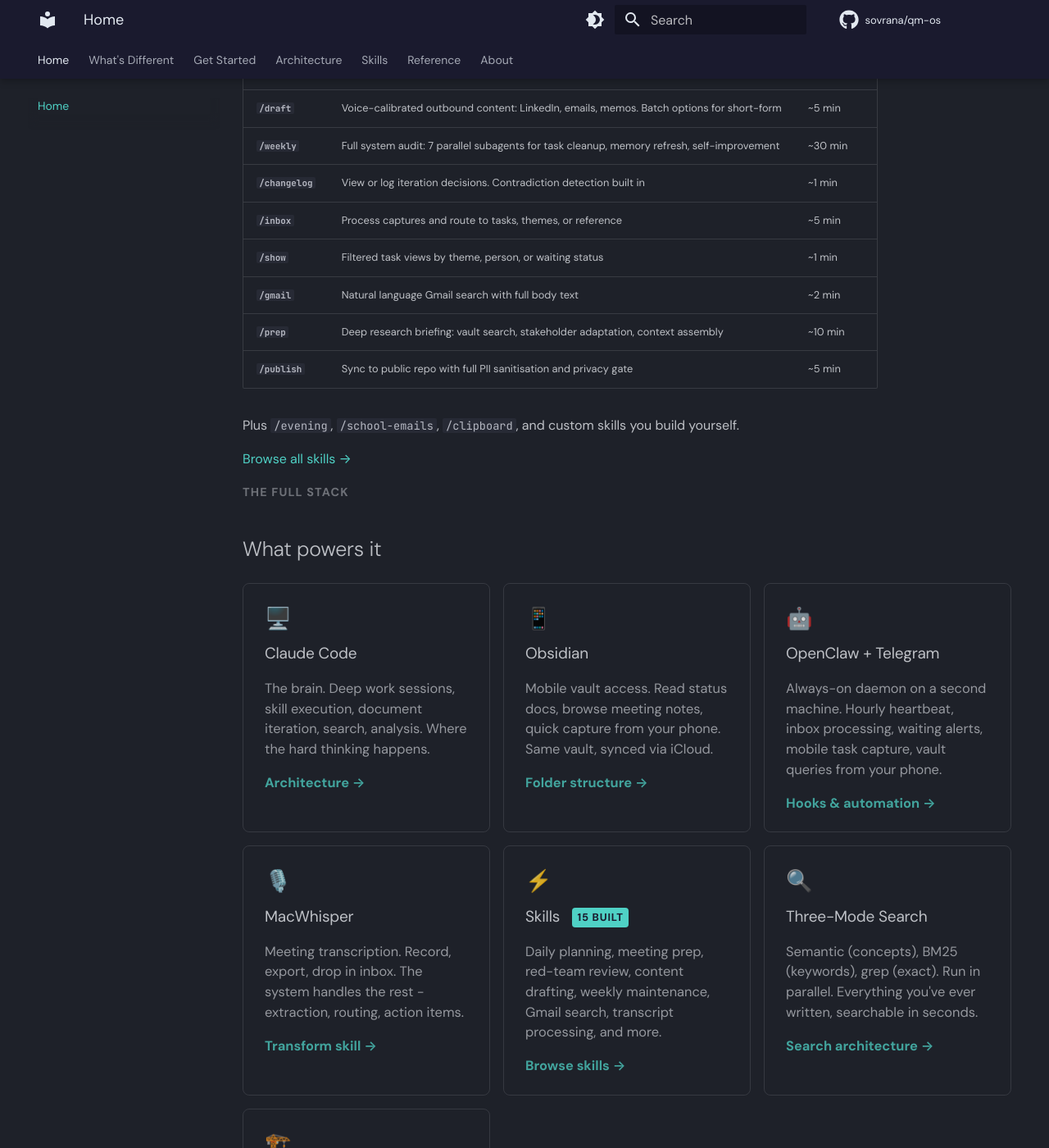
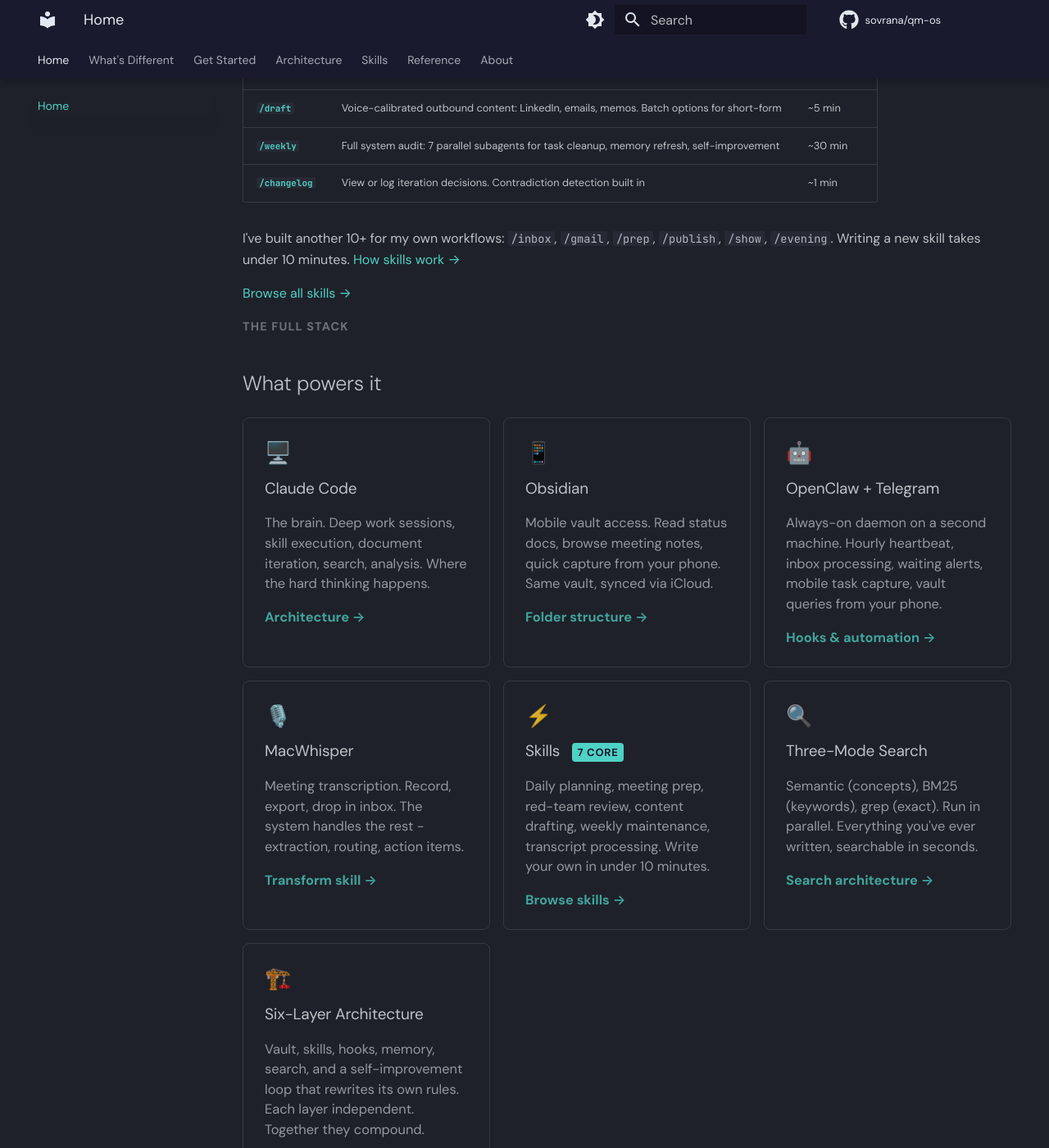
Before and after one commit to sovrana/qm-os, an MkDocs documentation site: the page built from docs/index.md, in a window 1280 px wide and 1400 px high, scrolled down 4882 px. Shown: the whole window at 82% size. Built offline with MkDocs 1.6.1 and Material for MkDocs 9.7.7, drawn with Linux system fonts in a browser that asks for light colours; comment, search, counter and statistics services are not loaded; some of the changed text lies outside the part shown.

Commit message:
Fix skills count: 15 → 7 core, make skills table clickable
- Skills table: 7 documented skills now link to their doc pages
- Removed 5 undocumented skills from table, reframed as custom examples
- Fixed "15 built" badge → "7 core" in What Powers It section
- Fixed "15 built-in" reference on Get Started page
- Updated Explore card to match three-path redesign

Co-Authored-By: Claude Opus 4.6 <noreply@anthropic.com>

```diff
--- a/docs/index.md
+++ b/docs/index.md
@@ -168,24 +168,19 @@ Auto-commit to git. Search reindexes. Nothing lost. Telegram: evening summary. 5
 
 <p class="section-label">Type a command, get a result</p>
 
-## 15 skills built in
+## 7 core skills included
 
 | Command | What it does | Time |
 |---------|-------------|------|
-| **`/morning`** | Prioritised daily plan with leverage scoring and draft follow-ups for stale items | ~5 min |
-| **`/brief`** | Pre-meeting one-pager: last 3 meetings, open tasks, "what NOT to say" | ~2 min |
-| **`/challenge`** | 5 parallel red-team lenses: audience fit, logic, contradictions, blind spots, pre-mortem | ~5 min |
-| **`/transform`** | Process transcript into structured knowledge: decisions, actions, insights, routing | ~5 min |
-| **`/draft`** | Voice-calibrated outbound content: LinkedIn, emails, memos. Batch options for short-form | ~5 min |
-| **`/weekly`** | Full system audit: 7 parallel subagents for task cleanup, memory refresh, self-improvement | ~30 min |
-| **`/changelog`** | View or log iteration decisions. Contradiction detection built in | ~1 min |
-| **`/inbox`** | Process captures and route to tasks, themes, or reference | ~5 min |
-| **`/show`** | Filtered task views by theme, person, or waiting status | ~1 min |
-| **`/gmail`** | Natural language Gmail search with full body text | ~2 min |
-| **`/prep`** | Deep research briefing: vault search, stakeholder adaptation, context assembly | ~10 min |
-| **`/publish`** | Sync to public repo with full PII sanitisation and privacy gate | ~5 min |
+| [**`/morning`**](skills/morning.md) | Prioritised daily plan with leverage scoring and draft follow-ups for stale items | ~5 min |
+| [**`/brief`**](skills/brief.md) | Pre-meeting one-pager: last 3 meetings, open tasks, "what NOT to say" | ~2 min |
+| [**`/challenge`**](skills/challenge.md) | 5 parallel red-team lenses: audience fit, logic, contradictions, blind spots, pre-mortem | ~5 min |
+| [**`/transform`**](skills/transform.md) | Process transcript into structured knowledge: decisions, actions, insights, routing | ~5 min |
+| [**`/draft`**](skills/draft.md) | Voice-calibrated outbound content: LinkedIn, emails, memos. Batch options for short-form | ~5 min |
+| [**`/weekly`**](skills/weekly.md) | Full system audit: 7 parallel subagents for task cleanup, memory refresh, self-improvement | ~30 min |
+| [**`/changelog`**](skills/changelog.md) | View or log iteration decisions. Contradiction detection built in | ~1 min |
 
-Plus `/evening`, `/school-emails`, `/clipboard`, and custom skills you build yourself.
+I've built another 10+ for my own workflows: `/inbox`, `/gmail`, `/prep`, `/publish`, `/show`, `/evening`. Writing a new skill takes under 10 minutes. [How skills work →](architecture/skills-system.md)
 
 [Browse all skills →](skills/morning.md)
 
@@ -233,9 +228,9 @@ Meeting transcription. Record, export, drop in inbox. The system handles the res
 <div class="card" markdown>
 <div class="card-icon">⚡</div>
 
-### Skills <span class="badge">15 built</span>
+### Skills <span class="badge">7 core</span>
 
-Daily planning, meeting prep, red-team review, content drafting, weekly maintenance, Gmail search, transcript processing, and more.
+Daily planning, meeting prep, red-team review, content drafting, weekly maintenance, transcript processing. Write your own in under 10 minutes.
 
 [Browse skills →](skills/morning.md)
 </div>
@@ -267,11 +262,11 @@ Vault, skills, hooks, memory, search, and a self-improvement loop that rewrites
 <div class="card" markdown>
 <div class="card-icon">💡</div>
 
-### New to Claude Code?
+### Choose Your Path
 
-Start here if you haven't used Claude Code before. We'll point you to the best beginner resources.
+Three starting points: ChatGPT user, Claude Code user, or AI system builder. Pick the one that fits.
 
-[The Essentials →](new-to-claude-code.md)
+[Get Started →](new-to-claude-code.md)
 </div>
 <div class="card" markdown>
 <div class="card-icon">🚀</div>
```
Also changed, not shown: docs/new-to-claude-code.md (+1 -1 lines).
